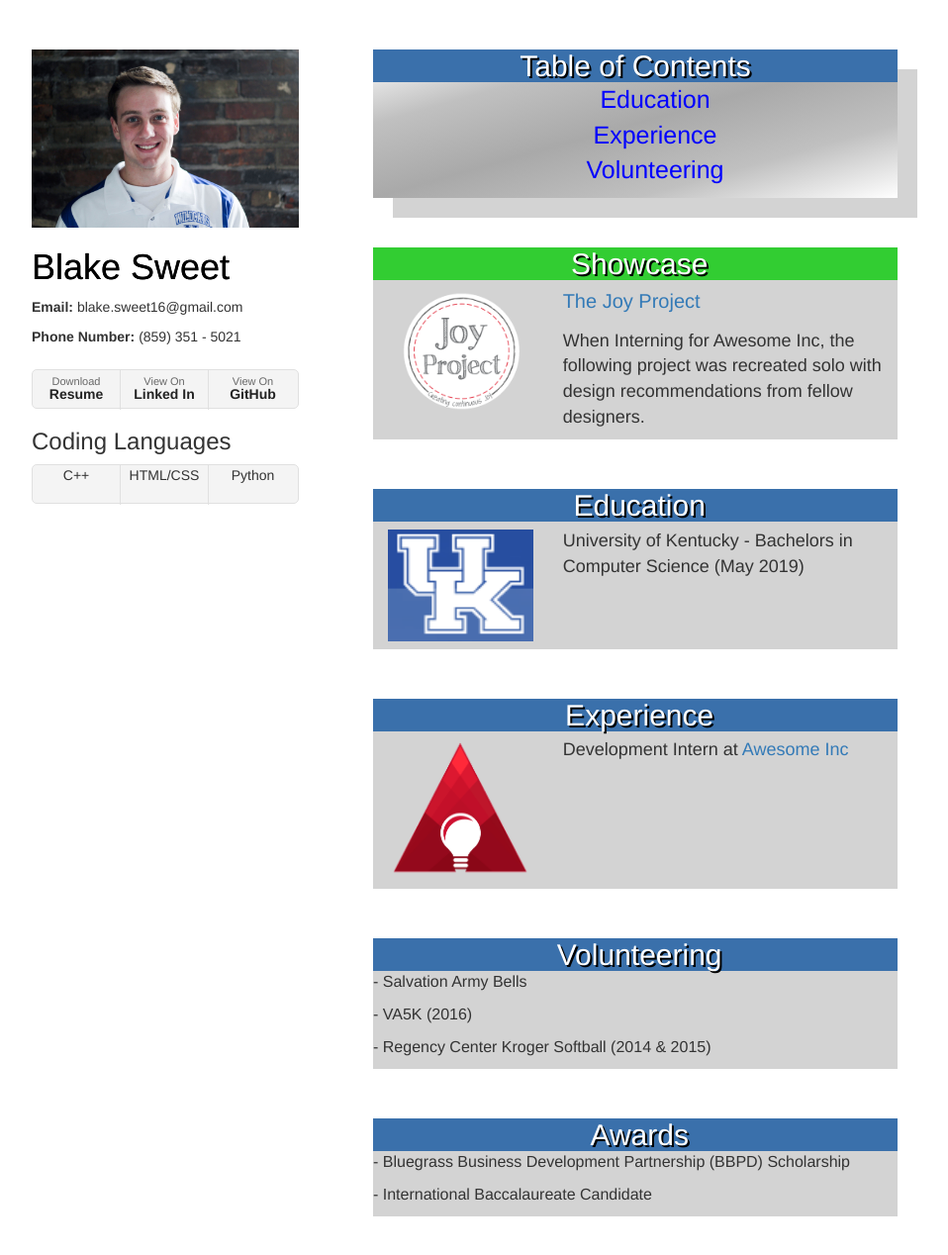
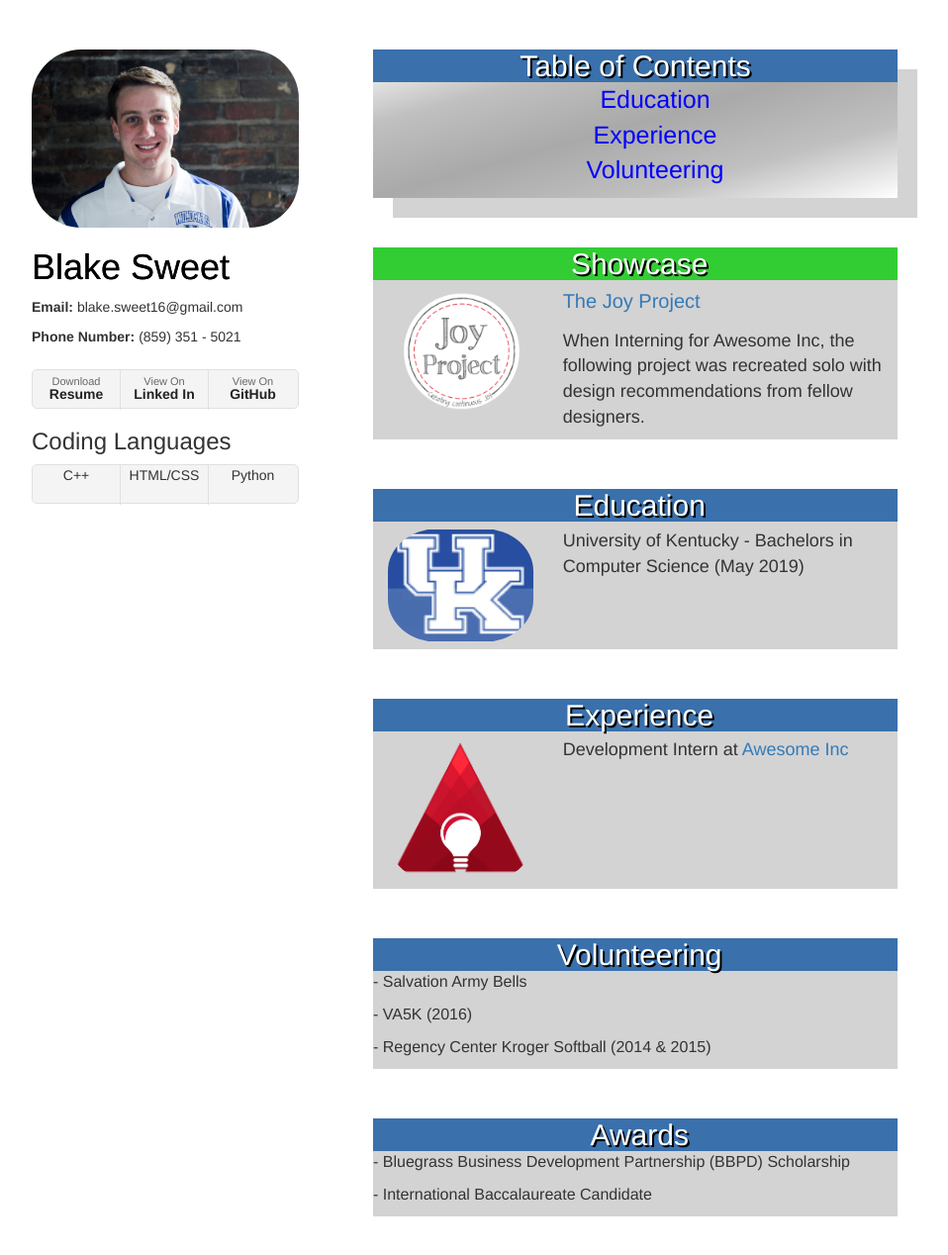
Before and after one commit to BSweet16/BSweet16.github.io, a Jekyll site: the page built from index.html, in a window 1280 px wide and 1329 px high. Shown: the top 1268 px of the window at 99% size, without its empty margins (178-1136 px from the left). Built offline with Jekyll 4.4.1, drawn with Linux system fonts in a browser that asks for light colours; nearby versions of some CDN libraries.

Commit message:
Rounded Profile image

```diff
--- a/assets/css/custom.scss
+++ b/assets/css/custom.scss
@@ -127,6 +127,12 @@ $mobile-width: $tablet-width - 1;
 	}
 }
 
+.wrapper{
+	img{
+		border-radius: 50px;
+	}
+}
+
 h2{
 	margin-top: 10%;
 }
```
Also changed, not shown: another-page.md (deleted, +0 -9 lines).
